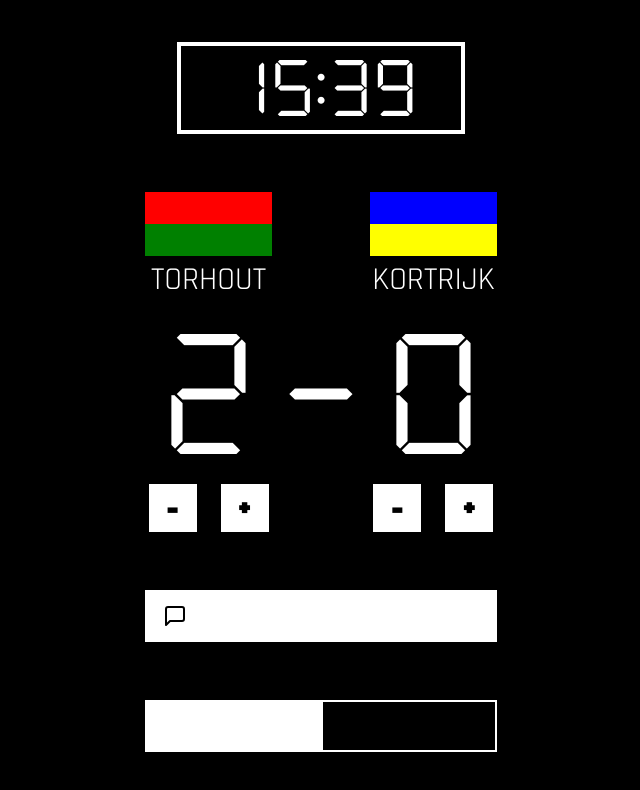
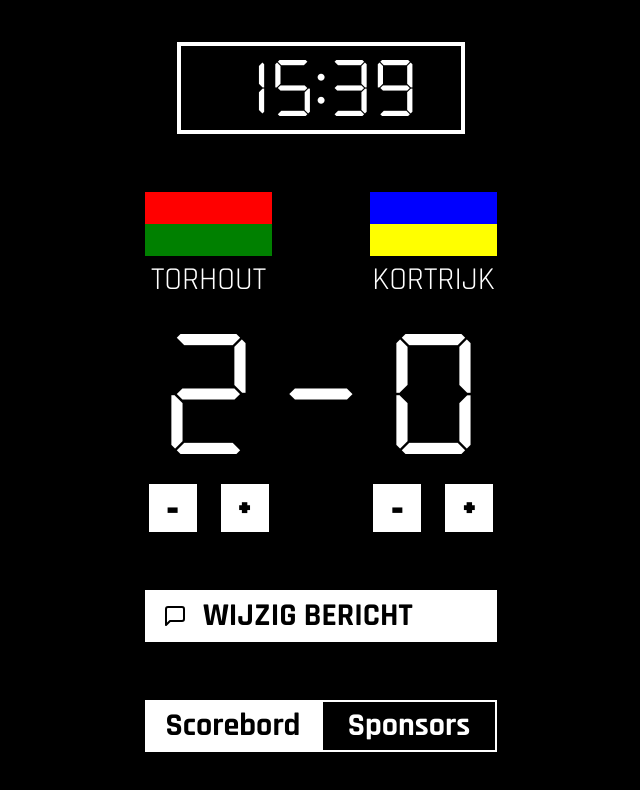
Before and after one commit to QuintenMuyllaert/DLC-Industry_Project, a React (Vite) app in the folder Frontend/: page /score in a window 1280 px wide. Shown: the top 790 px of the page, without its empty margins (319-959 px from the left). Built offline with nearby package versions, Linux system fonts and the light colour scheme.

Commit message:
✏️ Renamed title => label

```diff
--- a/Frontend/src/pages/Score.tsx
+++ b/Frontend/src/pages/Score.tsx
@@ -34,11 +34,11 @@ export const Score = () => {
 					</svg>
 				}
 				color="white"
-				title="WIJZIG BERICHT"></IconButton>
+				label="WIJZIG BERICHT"></IconButton>
 
 			<div className="u-grid-horizontal-2">
-				<IconButton color="white" title="Scorebord"></IconButton>
-				<IconButton color="black" title="Sponsors"></IconButton>
+				<IconButton color="white" label="Scorebord"></IconButton>
+				<IconButton color="black" label="Sponsors"></IconButton>
 			</div>
 		</div>
 	);
```
